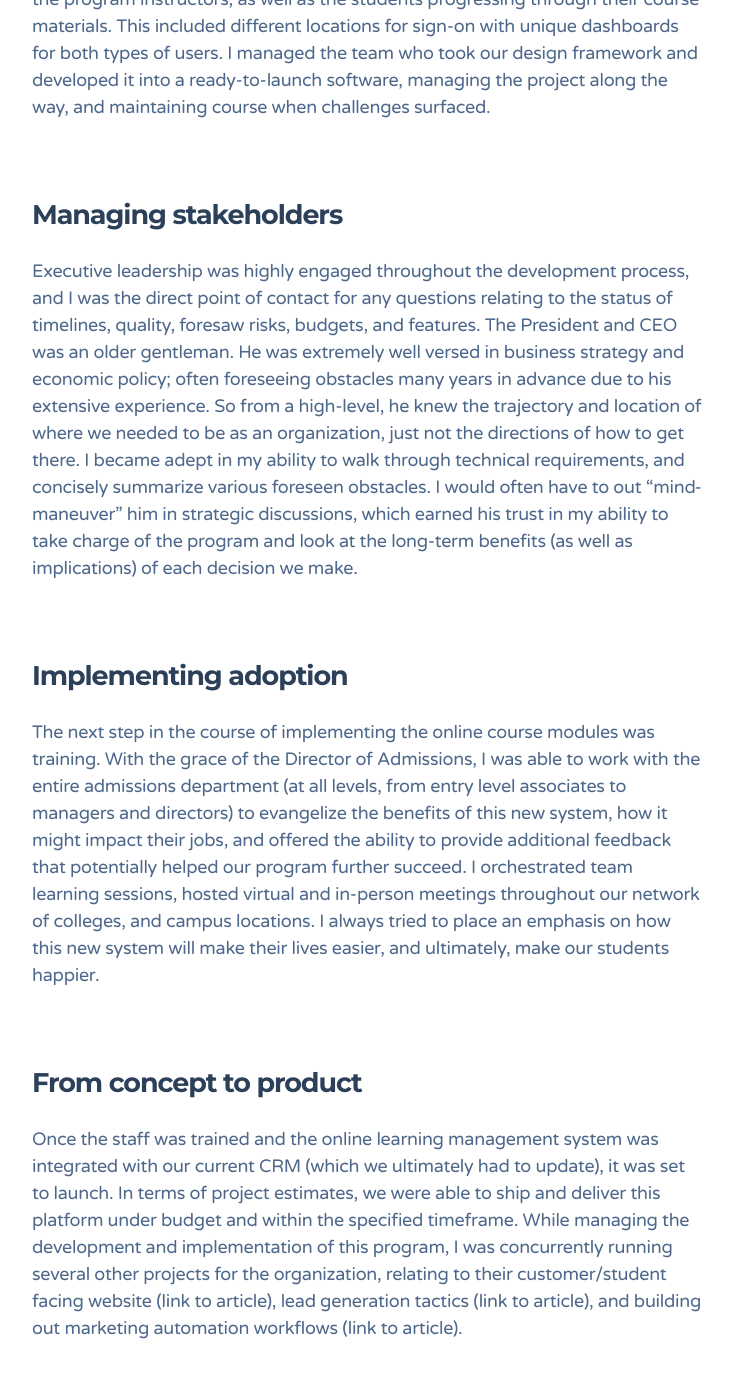
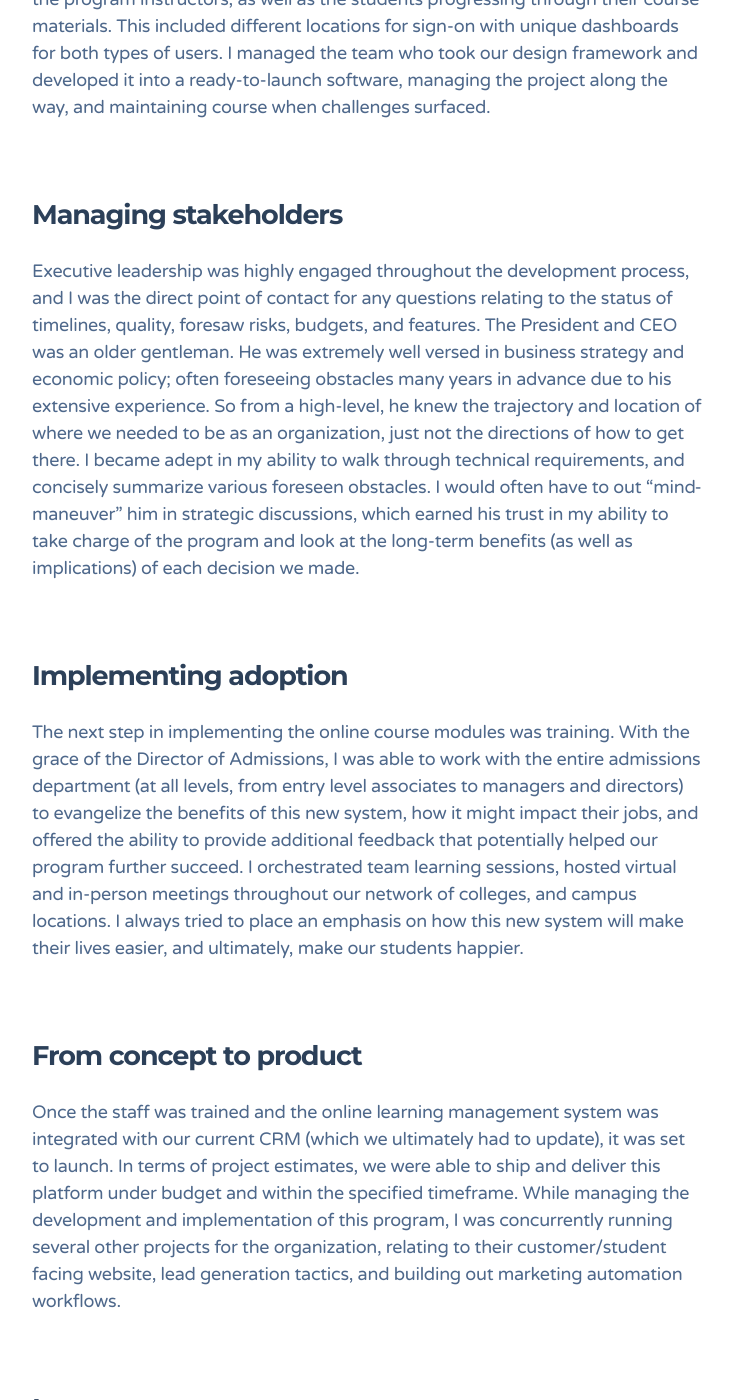
Before and after one commit to zenifold/max_page, a Jekyll site: the page built from _case-studies/esi/implementing-digital-transformation.md, in a window 1280 px wide and 1400 px high, scrolled down 2186 px. Shown: the whole window, without its empty margins (272-1005 px from the left). Built offline with Jekyll 4.4.1, drawn with Linux system fonts in a browser that asks for light colours; some web fonts are replaced; comment, search, counter and statistics services are not loaded; some of the changed text lies outside the part shown.

Commit message:
ESI CS update

```diff
--- a/_case-studies/esi/implementing-digital-transformation.md
+++ b/_case-studies/esi/implementing-digital-transformation.md
@@ -30,15 +30,15 @@ Next, I hit the ground running with the wireframing and architecture of the syst
 
 ## Managing stakeholders
 
-Executive leadership was highly engaged throughout the development process, and I was the direct point of contact for any questions relating to the status of timelines, quality, foresaw risks, budgets, and features. The President and CEO was an older gentleman. He was extremely well versed in business strategy and economic policy; often foreseeing obstacles many years in advance due to his extensive experience. So from a high-level, he knew the trajectory and location of where we needed to be as an organization, just not the directions of how to get there. I became adept in my ability to walk through technical requirements, and concisely summarize various foreseen obstacles. I would often have to out “mind-maneuver" him in strategic discussions, which earned his trust in my ability to take charge of the program and look at the long-term benefits (as well as implications) of each decision we make.
+Executive leadership was highly engaged throughout the development process, and I was the direct point of contact for any questions relating to the status of timelines, quality, foresaw risks, budgets, and features. The President and CEO was an older gentleman. He was extremely well versed in business strategy and economic policy; often foreseeing obstacles many years in advance due to his extensive experience. So from a high-level, he knew the trajectory and location of where we needed to be as an organization, just not the directions of how to get there. I became adept in my ability to walk through technical requirements, and concisely summarize various foreseen obstacles. I would often have to out “mind-maneuver" him in strategic discussions, which earned his trust in my ability to take charge of the program and look at the long-term benefits (as well as implications) of each decision we made.
 
 ## Implementing adoption
 
-The next step in the course of implementing the online course modules was training. With the grace of the Director of Admissions, I was able to work with the entire admissions department (at all levels, from entry level associates to managers and directors) to evangelize the benefits of this new system, how it might impact their jobs, and offered the ability to provide additional feedback that potentially helped our program further succeed. I orchestrated team learning sessions, hosted virtual and in-person meetings throughout our network of colleges, and campus locations. I always tried to place an emphasis on how this new system will make their lives easier, and ultimately, make our students happier.
+The next step in implementing the online course modules was training. With the grace of the Director of Admissions, I was able to work with the entire admissions department (at all levels, from entry level associates to managers and directors) to evangelize the benefits of this new system, how it might impact their jobs, and offered the ability to provide additional feedback that potentially helped our program further succeed. I orchestrated team learning sessions, hosted virtual and in-person meetings throughout our network of colleges, and campus locations. I always tried to place an emphasis on how this new system will make their lives easier, and ultimately, make our students happier.
 
 ## From concept to product
 
-Once the staff was trained and the online learning management system was integrated with our current CRM (which we ultimately had to update), it was set to launch. In terms of project estimates, we were able to ship and deliver this platform under budget and within the specified timeframe. While managing the development and implementation of this program, I was concurrently running several other projects for the organization, relating to their customer/student facing website (link to article), lead generation tactics (link to article), and building out marketing automation workflows (link to article).
+Once the staff was trained and the online learning management system was integrated with our current CRM (which we ultimately had to update), it was set to launch. In terms of project estimates, we were able to ship and deliver this platform under budget and within the specified timeframe. While managing the development and implementation of this program, I was concurrently running several other projects for the organization, relating to their customer/student facing website, lead generation tactics, and building out marketing automation workflows.
 
 ## In retrospect
 
@@ -46,7 +46,7 @@ Looking back some four years later (as of this writing in 2020), I've identified
 
 ### What did I learn?
 
-I certainly learned a lot from the process, and one thing let to another when applying transformation across ESI's digital products and marketing assets. Coming in to the project, I had  built responsive web applications before, but not quite to the scale of a project like ESI's LMS.
+I certainly learned a lot from the process, and one thing lead to another when applying transformation across ESI's digital products and marketing assets. Coming in to the project, I had  built responsive web applications before, but not quite to the scale of a project like ESI's LMS.
 
 To accomplish the project effectively, I knew I'd need to lean on expertise beyond my own, so I spent time digging into a few key resources prior to engaging in the build process. The one's I drew the most influence from were:
 - Ethan Marcotte's book [Responsive Web Design](https://abookapart.com/products/responsive-web-design)
```
